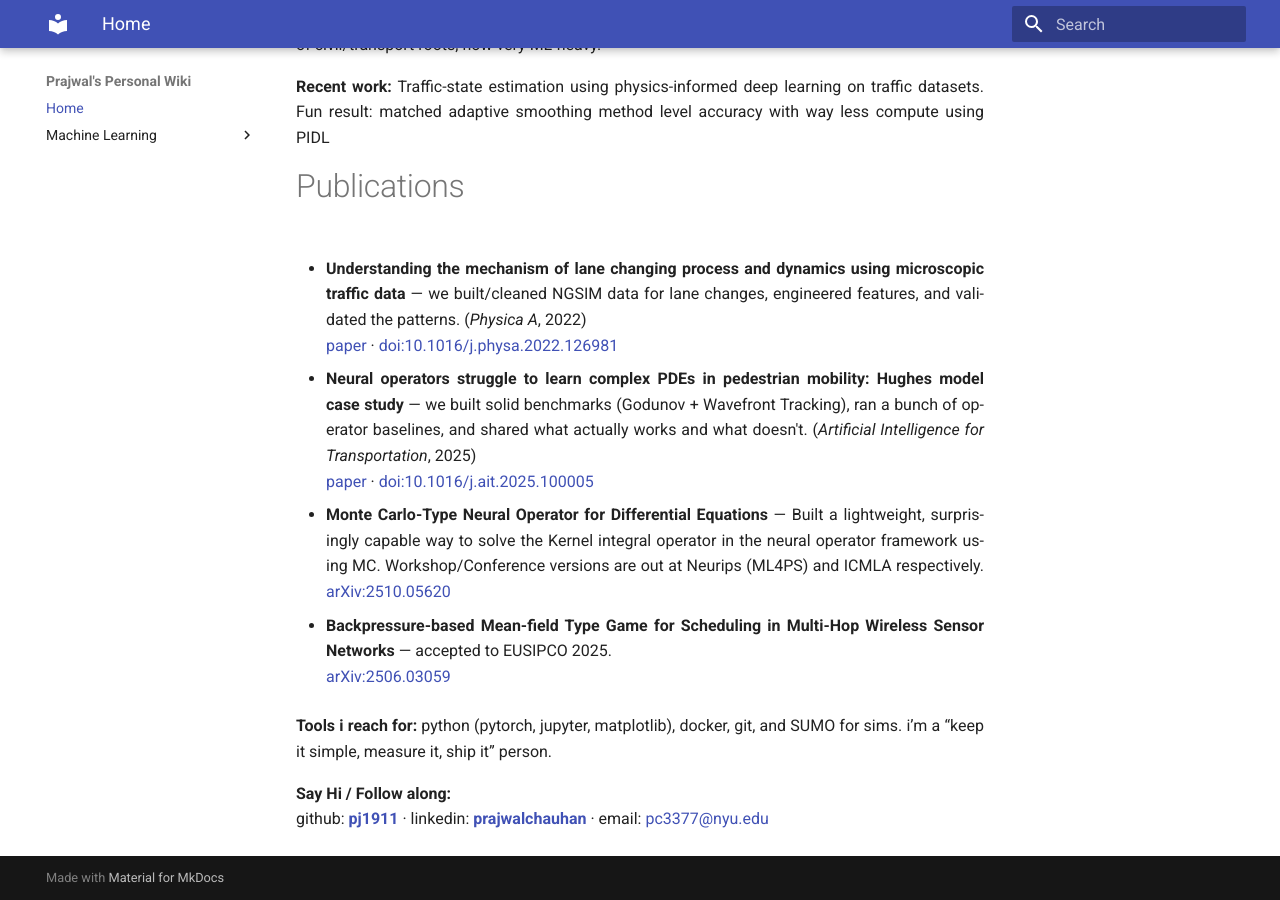
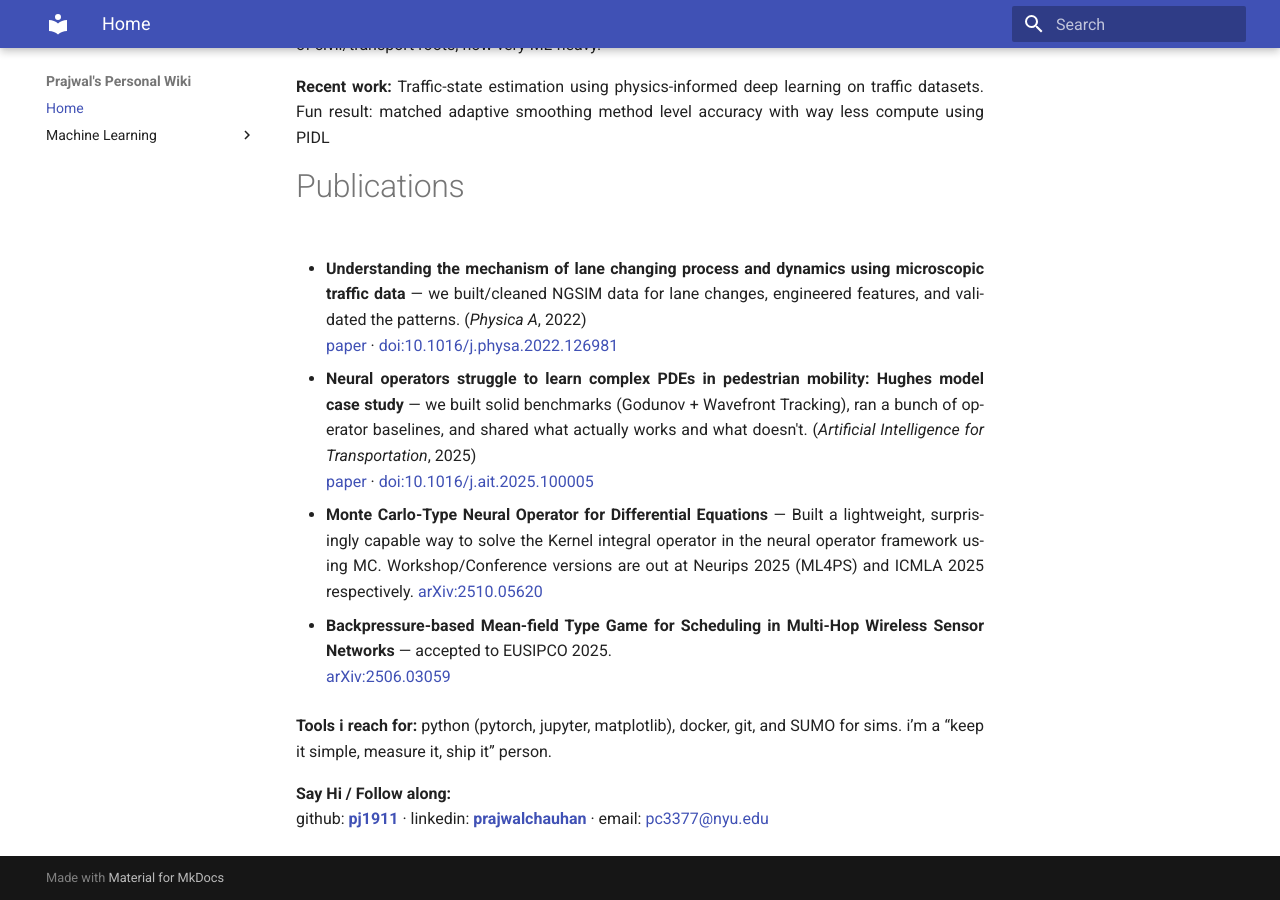
Before and after one commit to pj1911/my-wiki, an MkDocs documentation site: the page built from docs/index.md, in a window 1280 px wide and 900 px high, scrolled down 572 px. Built offline with MkDocs 1.6.1 and Material for MkDocs 9.7.7, drawn with Linux system fonts in a browser that asks for light colours.

Commit message:
Update index.md

```diff
--- a/docs/index.md
+++ b/docs/index.md
@@ -18,7 +18,7 @@ Hey all, I am Prajwal Chauhan a PhD student at NYU Tandon school of Engineering.
 - **Neural operators struggle to learn complex PDEs in pedestrian mobility: Hughes model case study** — we built solid benchmarks (Godunov + Wavefront Tracking), ran a bunch of operator baselines, and shared what actually works and what doesn't. (*Artificial Intelligence for Transportation*, 2025)
   [paper](https://www.sciencedirect.com/science/article/pii/S3050860625000055) · [doi:10.1016/j.ait.2025.100005](https://doi.org/10.1016/j.ait.2025.100005)
 
-- **Monte Carlo-Type Neural Operator for Differential Equations** — Built a lightweight, surprisingly capable way to solve the Kernel integral operator in the neural operator framework using MC. Workshop/Conference versions are out at Neurips (ML4PS) and ICMLA respectively.  [arXiv:2510.05620](https://arxiv.org/abs/2510.05620)
+- **Monte Carlo-Type Neural Operator for Differential Equations** — Built a lightweight, surprisingly capable way to solve the Kernel integral operator in the neural operator framework using MC. Workshop/Conference versions are out at Neurips 2025 (ML4PS) and ICMLA 2025 respectively.  [arXiv:2510.05620](https://arxiv.org/abs/2510.05620)
 
 - **Backpressure-based Mean-field Type Game for Scheduling in Multi-Hop Wireless Sensor Networks** — accepted to EUSIPCO 2025.
   [arXiv:2506.03059](https://arxiv.org/abs/2506.03059)
```
